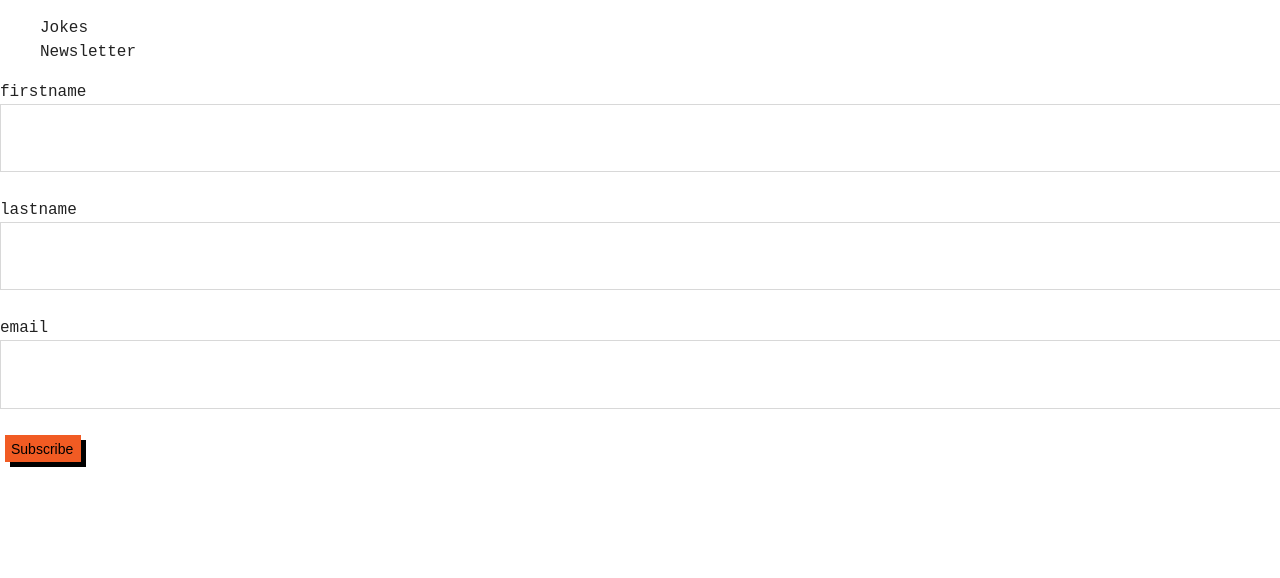
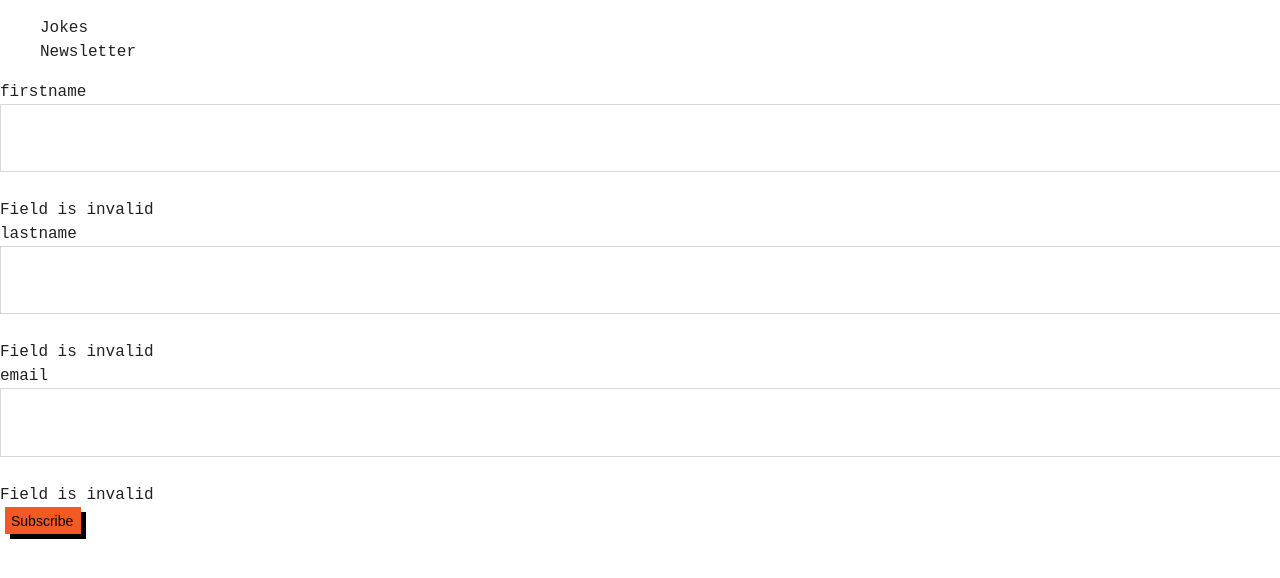
Before and after one commit to JNK90/react-example-chuck-norris-jokes, a React (Create React App) app: page / in a window 1280 px wide. Both pictures are taken after a click on the element "Newsletter". Shown: the top 578 px of the page. Built offline with nearby package versions, Linux system fonts and the light colour scheme; no server answers.

Commit message:
refactor & add form validation

```diff
--- a/src/pages/facts/components/category-selector.tsx
+++ b/src/pages/facts/components/category-selector.tsx
@@ -19,7 +19,6 @@ export function CategorySelectorComponent(props: ClickFunction): ReactElement {
 
   return (
     <React.Fragment>
-      {categories.length > 0 && (
         <select value={selection} id="categorySelector" onChange={onSelectionChanged}>
           <option value="">all</option>
           {categories.map((categorie, index) => (
@@ -28,7 +27,6 @@ export function CategorySelectorComponent(props: ClickFunction): ReactElement {
             </option>
           ))}
         </select>
-      )}
       <button onClick={props.onCategorySelected.bind(null, selection)}>Get random fact!</button>
     </React.Fragment>
   );
--- a/src/pages/newsletter/components/input-form-field.tsx
+++ b/src/pages/newsletter/components/input-form-field.tsx
@@ -3,6 +3,7 @@ import { ChangeEvent, ReactElement } from "react";
 interface Properties {
   label: string;
   value: string;
+  isValid: boolean;
   onChange: (newValue: string) => void;
 }
 
@@ -16,6 +17,7 @@ export function InputFormFieldComponent(props: Properties): ReactElement {
           props.onChange(e.target.value)
         }
       ></input>
+      {!props.isValid && <div>Field is invalid</div>}
     </div>
   );
 }
--- /dev/null
+++ b/src/pages/newsletter/hooks/useValidation.ts
@@ -0,0 +1,20 @@
+import { useEffect, useState } from 'react';
+
+type ValidationFn<T> = (v: T) => boolean;
+
+export function useValidation<T>(value: T, validationFns: ValidationFn<T>[]): boolean {
+    const [isValid, setIsValid] = useState(false);
+
+    useEffect(function validate() {
+        let iv = true;
+        for (const fn of validationFns) {
+            if (!fn(value)) {
+                iv = false;
+                break;
+            }
+        }
+        setIsValid(iv);
+    }, [value, validationFns]);
+
+    return isValid;
+}
--- a/src/pages/newsletter/newsletter-container.tsx
+++ b/src/pages/newsletter/newsletter-container.tsx
@@ -1,5 +1,7 @@
 import { ReactElement, useState } from "react";
 import { InputFormFieldComponent } from "./components/input-form-field";
+import { useValidation } from './hooks/useValidation';
+import { containsOnlyLetters, isEmail } from './services/validation';
 
 interface NewsletterForm {
   firstname: string;
@@ -9,10 +11,14 @@ interface NewsletterForm {
 
 export function NewsletterContainerComponent(): ReactElement {
   const [formState, setFormState] = useState<NewsletterForm>({
-    email: "",
-    lastname: "",
-    firstname: "",
+    email: '',
+    lastname: '',
+    firstname: ''
   });
+
+  const isFirstnameValid = useValidation(formState.firstname, [containsOnlyLetters]);
+  const isLastnameValid = useValidation(formState.lastname, [containsOnlyLetters]);
+  const isEmailValid = useValidation(formState.email, [isEmail]);
 
   return (
     <form>
@@ -20,20 +26,34 @@ export function NewsletterContainerComponent(): ReactElement {
         label="firstname"
         value={formState.firstname}
         onChange={(firstname: string) =>
-          setFormState({ ...formState, firstname })
+          setFormState({
+            ...formState,
+            firstname: firstname,
+          })
         }
+        isValid={isFirstnameValid}
       ></InputFormFieldComponent>
       <InputFormFieldComponent
         label="lastname"
         value={formState.lastname}
         onChange={(lastname: string) =>
-          setFormState({ ...formState, lastname })
+          setFormState({
+            ...formState,
+            lastname: lastname,
+          })
         }
+        isValid={isLastnameValid}
       ></InputFormFieldComponent>
       <InputFormFieldComponent
         label="email"
         value={formState.email}
-        onChange={(email: string) => setFormState({ ...formState, email })}
+        onChange={(email: string) =>
+          setFormState({
+            ...formState,
+            email: email,
+          })
+        }
+        isValid={isEmailValid}
       ></InputFormFieldComponent>
       <button>Subscribe</button>
     </form>
--- /dev/null
+++ b/src/pages/newsletter/services/validation.ts
@@ -0,0 +1,10 @@
+const regexLetters = /^[a-zA-Z]+$/;
+const regexEmail = /^[a-zA-Z0-9.!#$%&’*+/=?^_`{|}~-]+@[a-zA-Z0-9-]+(?:\.[a-zA-Z0-9-]+)*$/;
+
+export function containsOnlyLetters(value: string): boolean {
+    return regexLetters.test(value);
+}
+
+export function isEmail(value: string): boolean {
+    return regexEmail.test(value);
+}
```
